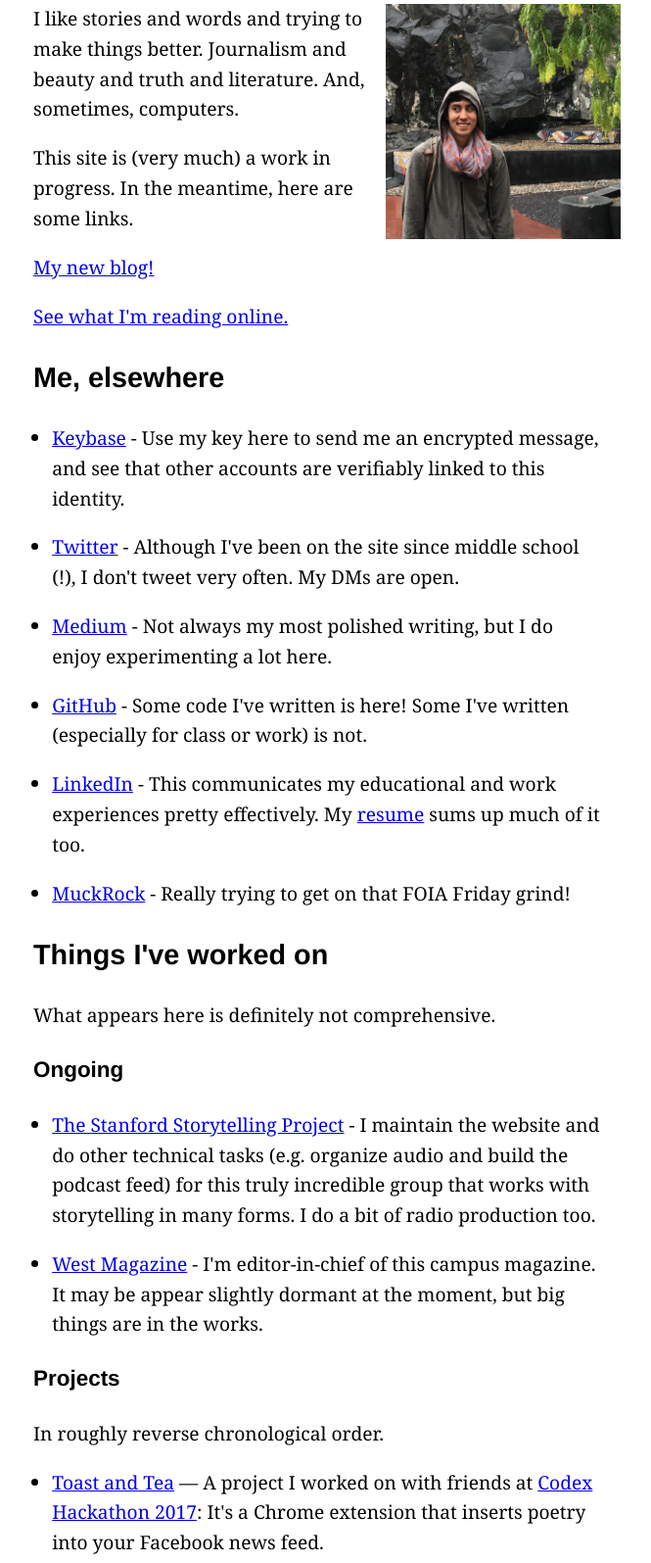
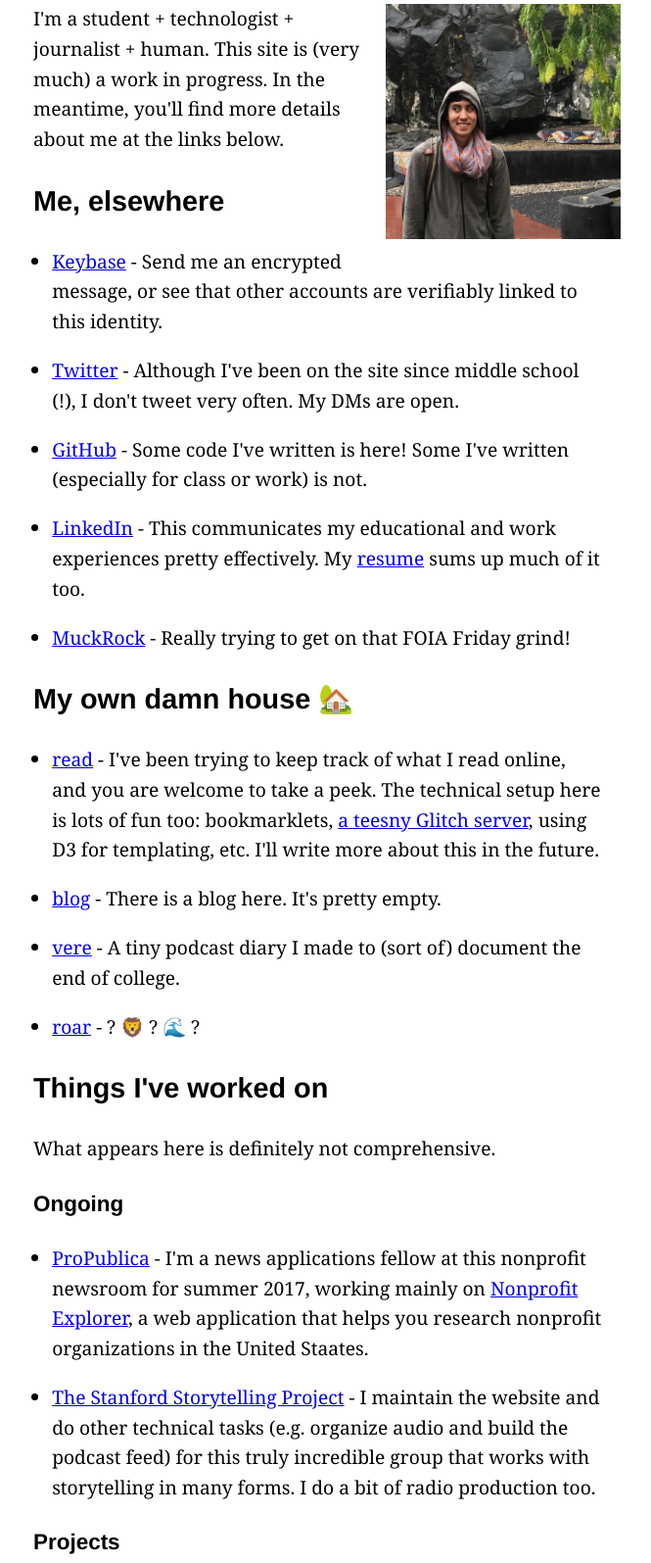
Before and after one commit to alecglassford/portfolio, a plain HTML site: page public/index.html in a window 1280 px wide. Shown: the part 119-1714 px from the top of the page at 98% size, without its empty margins (306-971 px from the left). Drawn offline with Linux system fonts and the light colour scheme.

Commit message:
Midsummer content update

```diff
--- a/public/assets/main.css
+++ b/public/assets/main.css
@@ -30,3 +30,12 @@
 h1, h2, h3 {
     font-family: "Helvetica Neue", Helvetica, Arial, sans-serif;
 }
+
+h2 a {
+  text-decoration:none;
+  color: black;
+}
+
+h2 a:hover{
+  text-decoration: underline;
+}
--- a/public/index.html
+++ b/public/index.html
@@ -24,33 +24,38 @@
     </head>
     <body> <h1 id="alec-glassford">Alec Glassford</h1>
 <p><img src="assets/me.jpg" alt="slightly silly photo of Alec Glassford wearing a fox scarf"></p>
-<p>I like stories and words and trying to make things better. Journalism and beauty and truth and literature. And, sometimes, computers.</p>
-<p>This site is (very much) a work in progress. In the meantime, here are some links.</p>
-<p><a href="https://blog.alec.casa">My new blog!</a></p>
-<p><a href="https://read.alec.casa">See what I&#39;m reading online.</a></p>
+<p>I&#39;m a student + technologist + journalist + human. This site is (very much) a work in progress. In the meantime, you&#39;ll find more details about me at the links below.</p>
 <h2 id="me-elsewhere">Me, elsewhere</h2>
 <ul>
-<li><a href="https://keybase.io/alecglassford">Keybase</a> - Use my key here to send me an encrypted message, and see that other accounts are verifiably linked to this identity.</li>
+<li><a href="https://keybase.io/alecglassford">Keybase</a> - Send me an encrypted message, or see that other accounts are verifiably linked to this identity.</li>
 <li><a href="https://twitter.com/alecglassford">Twitter</a> - Although I&#39;ve been on the site since middle school (!), I don&#39;t tweet very often. My DMs are open.</li>
-<li><a href="https://medium.com/@alecglassford">Medium</a> - Not always my most polished writing, but I do enjoy experimenting a lot here.</li>
 <li><a href="https://github.com/alecglassford">GitHub</a> - Some code I&#39;ve written is here! Some I&#39;ve written (especially for class or work) is not.</li>
 <li><a href="https://www.linkedin.com/in/alecglassford">LinkedIn</a> - This communicates my educational and work experiences pretty effectively. My <a href="assets/alec-glassford-resume-2017-03-01.pdf">resume</a> sums up much of it too.</li>
 <li><a href="https://www.muckrock.com/accounts/profile/alec/">MuckRock</a> - Really trying to get on that FOIA Friday grind!</li>
+</ul>
+<h2 id="-my-own-damn-house-https-psmag-com-social-justice-toast-story-latest-artisanal-food-craze-72676-"><a href="https://psmag.com/social-justice/toast-story-latest-artisanal-food-craze-72676">My own damn house 🏡</a></h2>
+<ul>
+<li><a href="https://read.alec.casa">read</a> - I&#39;ve been trying to keep track of what I read online, and you are welcome to take a peek. The technical setup here is lots of fun too: bookmarklets, <a href="https://glitch.com/edit/#!/alec-reads">a teesny Glitch server</a>, using D3 for templating, etc. I&#39;ll write more about this in the future.</li>
+<li><a href="https://blog.alec.casa">blog</a> - There is a blog here. It&#39;s pretty empty.</li>
+<li><a href="https://vere.alec.casa">vere</a> - A tiny podcast diary I made to (sort of) document the end of college.</li>
+<li><a href="https://roar.alec.casa">roar</a> - ? 🦁 ? 🌊 ?</li>
 </ul>
 <h2 id="things-i-ve-worked-on">Things I&#39;ve worked on</h2>
 <p>What appears here is definitely not comprehensive.</p>
 <h3 id="ongoing">Ongoing</h3>
 <ul>
-<li><a href="https://storytelling.stanford.edu">The Stanford Storytelling Project</a> - I maintain the website and do other technical tasks (e.g. organize audio and build the podcast feed) for this truly incredible group that works with storytelling in many forms. I do a bit of radio production too.</li>
-<li><a href="https://westmagazine.net">West Magazine</a> - I&#39;m editor-in-chief of this campus magazine. It may be appear slightly dormant at the moment, but big things are in the works.</li>
+<li><p><a href="https://propublica.org">ProPublica</a> - I&#39;m a news applications fellow at this nonprofit newsroom for summer 2017, working mainly on <a href="https://projects.propublica.org/nonprofits">Nonprofit Explorer</a>, a web application that helps you research nonprofit organizations in the United Staates.</p>
+</li>
+<li><p><a href="https://storytelling.stanford.edu">The Stanford Storytelling Project</a> - I maintain the website and do other technical tasks (e.g. organize audio and build the podcast feed) for this truly incredible group that works with storytelling in many forms. I do a bit of radio production too.</p>
+</li>
 </ul>
 <h3 id="projects">Projects</h3>
 <p>In roughly reverse chronological order.</p>
 <ul>
+<li><a href="https://hackdash.org/projects/5918b5994545fa01a8db176c">Call Collect</a> - At the wonderful <a href="http://comeandplay.org/">Come and Play</a> audio hackathon, my team made this tool that helps radio/podcast producers source audio from their listeners: it&#39;s a super simple interface for building custom hotlines with the Twilio API. Not usable right now, but look out for something soon …</li>
 <li><a href="https://github.com/alecglassford/facebook-poetry">Toast and Tea</a> — A project I worked on with friends at <a href="http://codexhackathon.com/">Codex Hackathon 2017</a>: It&#39;s a Chrome extension that inserts poetry into your Facebook news feed.</li>
 <li><a href="https://alecglassford.github.io/new-yorker-sections/">New Yorker Department Browser</a> — Another project I worked on at <a href="http://codexhackathon.com/">Codex Hackathon 2017</a>: Mainly, I scraped a dataset of all <em>New Yorker</em> magazine articles from the last 10 years or so with their authors and &quot;departments&quot; (which are the funnest thing in the world, because, you know, they usually aren&#39;t real departments as most of us think of the term). And then I made this pretty unsatisfying visualization, which I hope to improve when I have some time. I&#39;d also love to combine gender analysis of author names (see below) to see who writes for which departments.</li>
-<li><a href="reading">What I&#39;m reading online</a> — I wanted to keep better track of what I&#39;m reading online and share it, so I made some little bookmarklets that ping <a href="https://glitch.com/#!/project/alec-reads">a wee Glitch server</a>, which saves my reading into a Firebase database, which is then presented by a <a href="https://read.alec.casa">totally static page</a> that formats the data with <a href="https://mustache.github.io/">Mustache templates</a>. Playing with lots of different little technologies! I hope to make this prettier soon.</li>
-<li><a href="http://bnch.gomix.me/">Breaking News Consumer Handbook Bot</a> - Inspired by <a href="https://www.wnyc.org/shows/otm/">On the Media</a> and <a href="https://twitter.com/ftrain/status/754046492177010688">Paul Ford</a>, I made a little Twitter bot that tweets out the invaluable <a href="https://www.wnyc.org/series/breaking-news-consumers-handbook/">Breaking News Consumer&#39;s Handbooks</a>. Most of the effort was data wrangling, and it doesn&#39;t work super robustly since it&#39;s deployed on Gomix, which is a gorgeous, fun platform that I was delighted to play with but is not particularly suited to production (the bot sleeps a lot). Maybe I&#39;ll redeploy it somewhere more appropriate at some point. But yay for media literacy!</li>
+<li><a href="http://bnch.glitch.me/">Breaking News Consumer Handbook Bot</a> - Inspired by <a href="https://www.wnyc.org/shows/otm/">On the Media</a> and <a href="https://twitter.com/ftrain/status/754046492177010688">Paul Ford</a>, I made a little Twitter bot that tweets out the invaluable <a href="https://www.wnyc.org/series/breaking-news-consumers-handbook/">Breaking News Consumer&#39;s Handbooks</a>. Most of the effort was data wrangling, and it doesn&#39;t work super robustly since it&#39;s deployed on Glitch, which is a gorgeous, fun platform that I was delighted to play with but is not particularly suited to production (the bot sleeps a lot). Maybe I&#39;ll redeploy it somewhere more appropriate at some point. But yay for media literacy!</li>
 <li><a href="https://alecglassford.github.io/literary-prizes/">Patterns in the Pulitzer Prize and National Book Award for Fiction and Poetry</a> - A wee visualization comparing nominees and winners of these prizes.</li>
 <li><a href="https://stanford.edu/~gla/paris/">Visualizing Literary Influence in the Paris Review Interviews</a> - A visualization tool for exploring the connections between some of modernity&#39;s greatest makers of literature. Check out <a href="assets/visualizing-paris-review.pdf">the accompanying paper</a> I wrote too.</li>
 <li><a href="https://github.com/alecglassford/too-many-slacks">Too Many Slacks</a> - A tool for making deep links to Slack teams for your iOS homescreen.</li>
```
Also changed, not shown: index-middle.md (+13 -12 lines).
